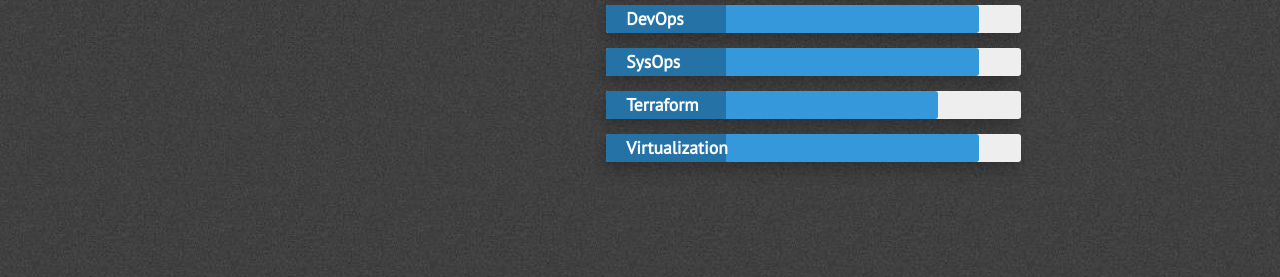
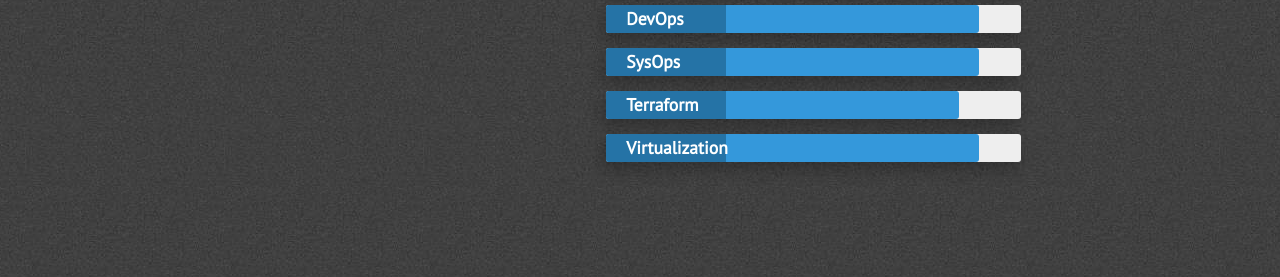
Before and after one commit to josephphyo/josephphyo.github.io, a Jekyll site: the page built from index.html, in a window 1280 px wide. Shown: the part 2565-2842 px from the top of the page. Built offline with Jekyll 4.4.1, drawn with Linux system fonts in a browser that asks for light colours; nearby versions of some CDN libraries.

Commit message:
feat: skills added

```diff
--- a/_includes/skills.html
+++ b/_includes/skills.html
@@ -62,7 +62,7 @@
                             <div class="skillbar-bar" style="background: #3498db;"></div>
                         </div> <!-- End Skill Bar -->
 
-                        <div class="skillbar clearfix " data-percent="80%">
+                        <div class="skillbar clearfix " data-percent="85%">
                             <div class="skillbar-title" style="background: #2980b9"><span>Terraform</span></div>
                             <div class="skillbar-bar" style="background: #3498db;"></div>
                         </div> <!-- End Skill Bar -->
```
